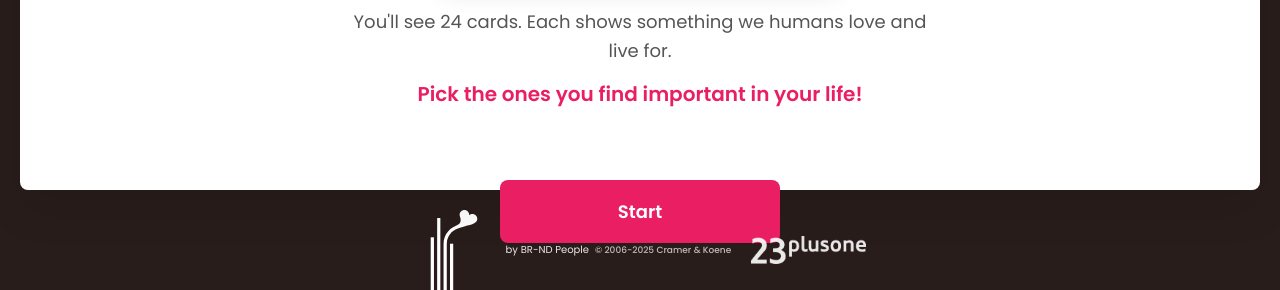
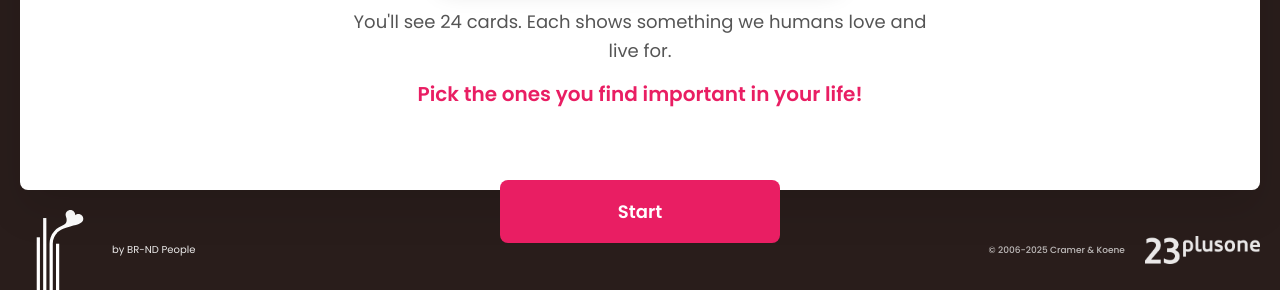
Before and after one commit to sinyokoene/23plusone-happiness-scan, a website: page public/scan.html in a window 1280 px wide. Shown: the part 530-820 px from the top of the page. Drawn offline with Linux system fonts and the light colour scheme.

Commit message:
Fix footer container width - add responsive max-width constraints
- Added responsive max-width to .bottom-branding container itself
- Desktop: max-width 1250px, Large Desktop: max-width 1400px
- Fixed footer component base padding to use CSS variables (var(--spacing-md))
- Both footer container and content now properly constrained to match main content dimensions
- Footer should now be 1250px/1400px wide instead of narrow 492px
- Ensures footer spans full content width across all desktop breakpoints

```diff
--- a/public/styles/components.css
+++ b/public/styles/components.css
@@ -214,8 +214,8 @@ button:disabled {
   align-items: center;
   justify-content: space-between;
   width: 100%;
-  max-width: 1250px;
-  padding: 0 24px;
+  max-width: 1250px; /* Base width, overridden in responsive styles */
+  padding: 0 var(--spacing-md); /* Base padding, overridden in responsive styles */
 }
 
 .bottom-branding-left {
--- a/public/styles/desktop.css
+++ b/public/styles/desktop.css
@@ -32,6 +32,11 @@
   }
 
   /* Desktop Footer - Match Main Content Width */
+  .bottom-branding {
+    width: 100%;
+    max-width: 1250px; /* Match main content max-width */
+  }
+
   .bottom-branding-content {
     max-width: 1250px; /* Match main content width */
     padding: 0 var(--spacing-md); /* Match main content padding for full width alignment */
@@ -68,6 +73,11 @@
   }
 
   /* Tablet Footer - Match Main Content Width */
+  .bottom-branding {
+    width: 100%;
+    max-width: 1250px; /* Match main content max-width */
+  }
+
   .bottom-branding-content {
     padding: 0 var(--spacing-md); /* Match main content padding for full width alignment */
   }
@@ -169,6 +179,11 @@
   }
 
   /* Large Desktop Footer - Match Main Content Width */
+  .bottom-branding {
+    width: 100%;
+    max-width: 1400px; /* Match large desktop main content max-width */
+  }
+
   .bottom-branding-content {
     max-width: 1400px; /* Match large desktop main content width */
     padding: 0 var(--spacing-lg); /* Match main content padding for full width alignment */
```
